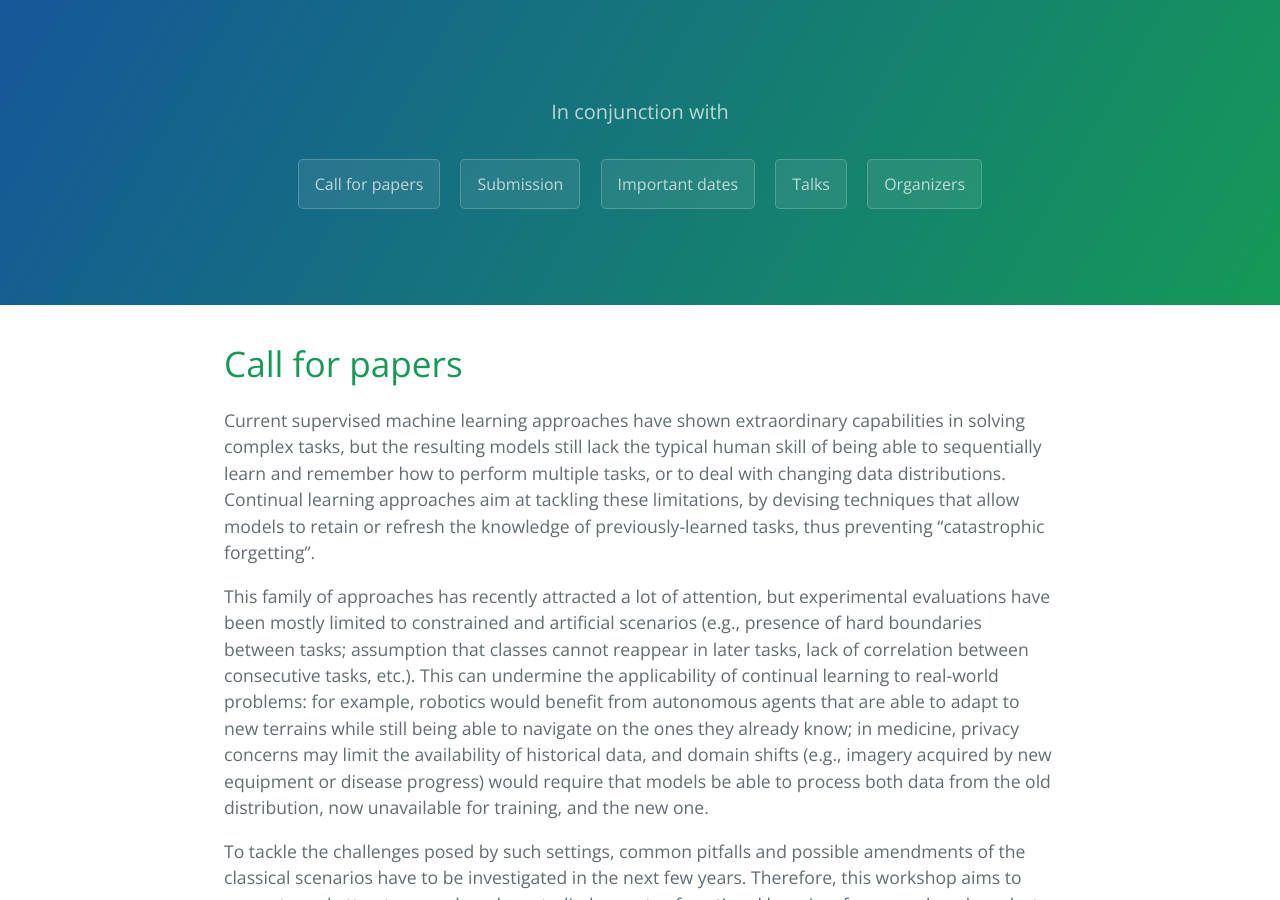
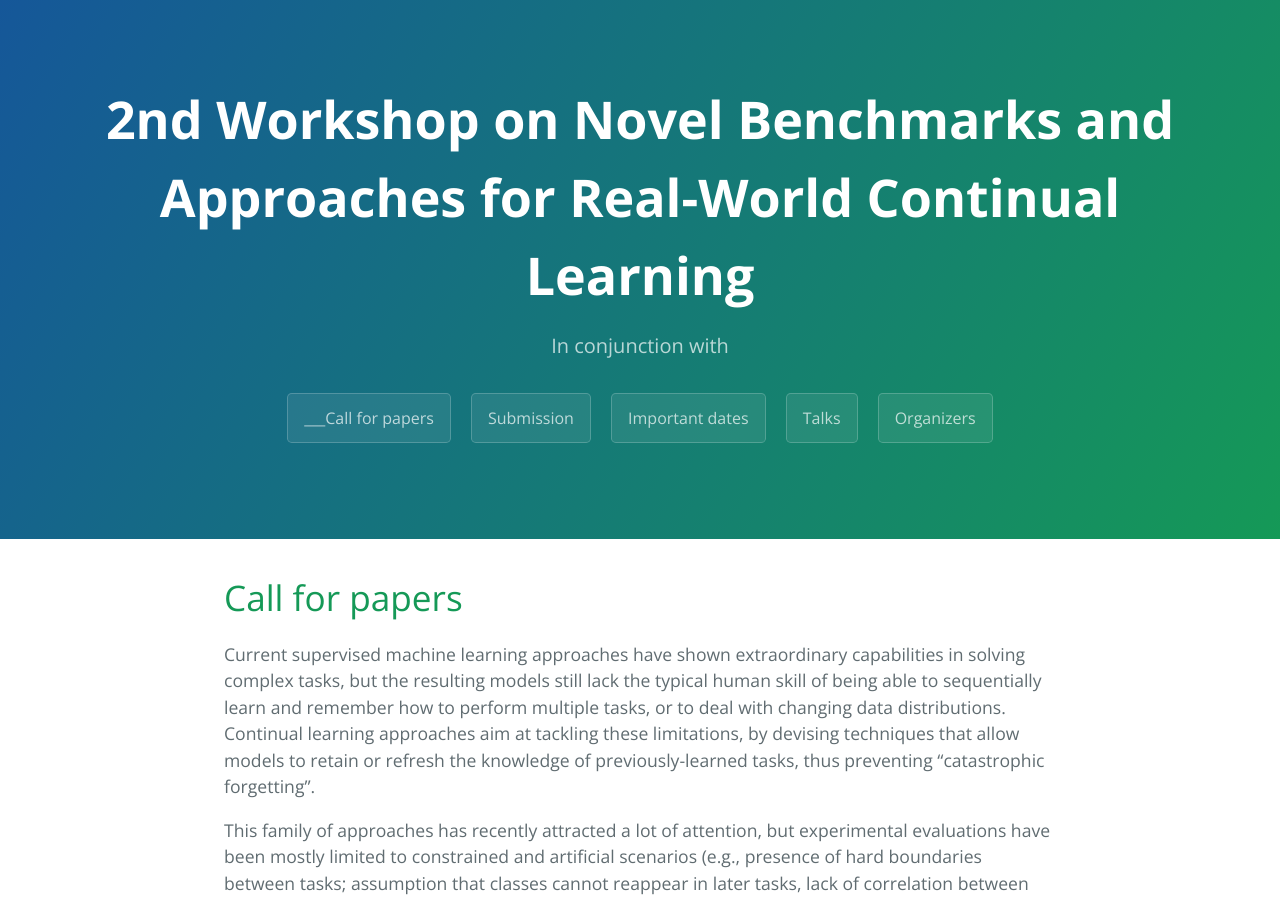
Before and after one commit to cl4real/cl4real.github.io, a Jekyll site: the page built from index.md, in a window 1280 px wide and 900 px high. Built offline with Jekyll 4.4.1, drawn with Linux system fonts in a browser that asks for light colours; our own code applies the rules of GitHub Pages for plain Markdown files; some of the changed lines change nothing that is shown.

Commit message:
Fixing config

```diff
--- a/_config.yml
+++ b/_config.yml
@@ -4,11 +4,11 @@ show_downloads: true
 google_analytics:
 theme: jekyll-theme-cayman
 workshop:
-- name: 2nd Workshop on Novel Benchmarks and Approaches for Real-World Continual Learning
+  name: 2nd Workshop on Novel Benchmarks and Approaches for Real-World Continual Learning
   short: CL4REAL
   host: ICIAP
   dates:
-  - submission: June 30, 2023
+    submission: June 30, 2023
     decision: July 30, 2023
     camera_ready: August 15, 2023
     workshop: September 11-15, 2023 (TBD)
--- a/_layouts/default.html
+++ b/_layouts/default.html
@@ -18,7 +18,7 @@
     <header class="page-header" role="banner">
       <h1 class="project-name">{{ site.workshop.name }}</h1>
       <h2 class="project-tagline">In conjunction with {{ site.workshop.conference }} {{ site.workshop.year }}</h2>
-      <a href="index" class="btn">Call for papers</a>
+      <a href="index" class="btn">___Call for papers</a>
       <a href="submission" class="btn">Submission</a>
       <a href="dates" class="btn">Important dates</a>
       <a href="talks" class="btn">Talks</a>
```
